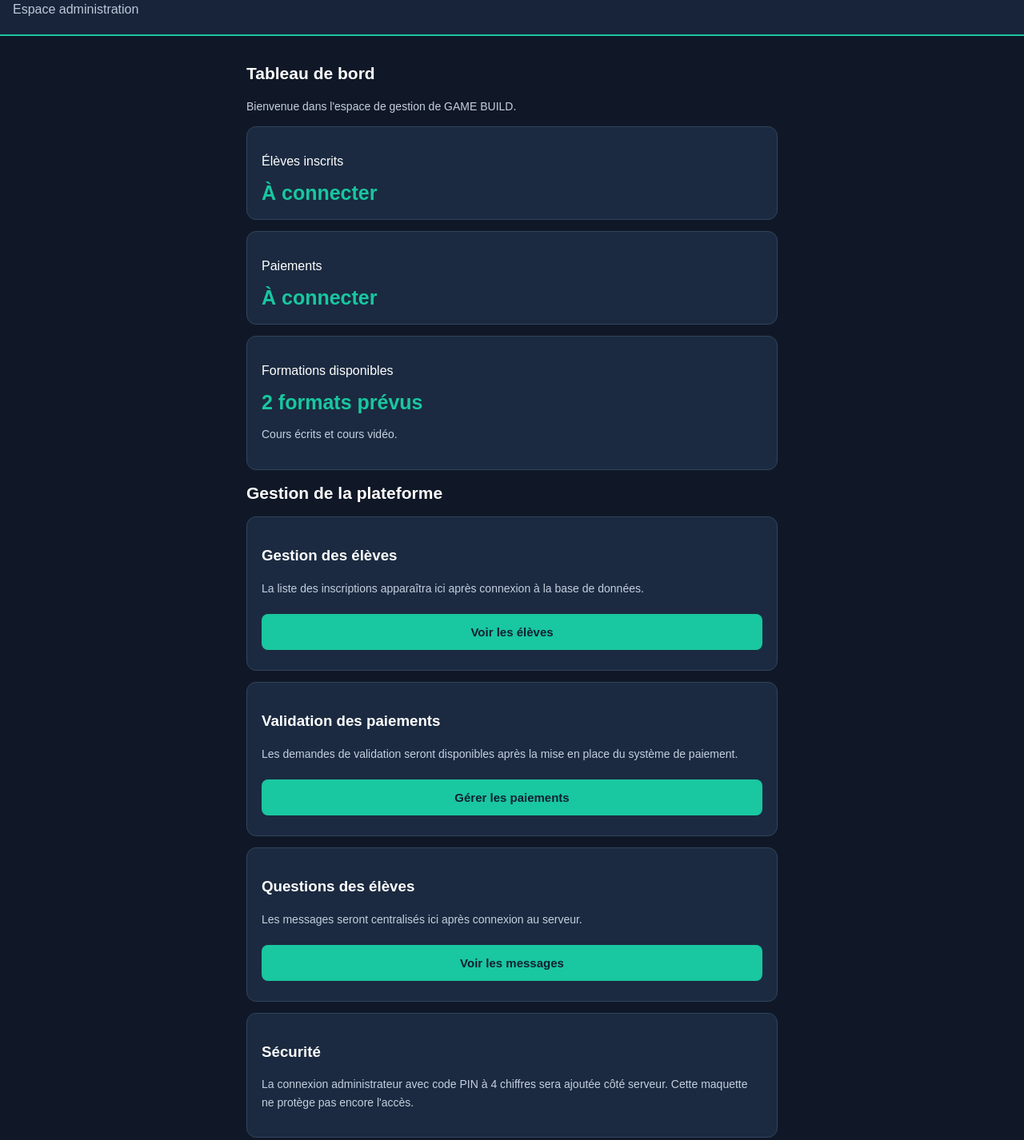
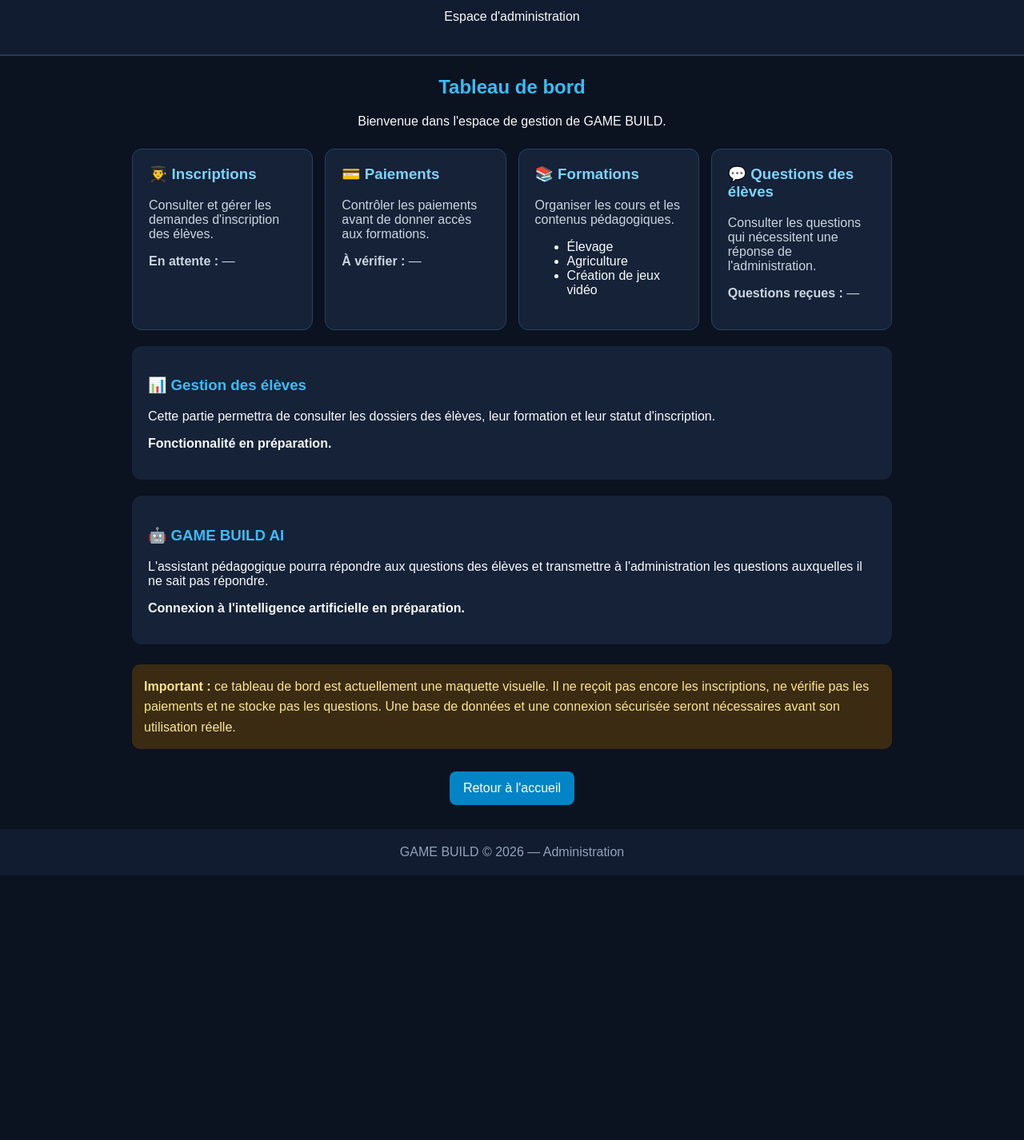
Before and after one commit to ibitokouleger-blip/game-build, a plain HTML site: page GAME_BUILD_admin.html in a window 1280 px wide. Shown: the part 63-1489 px from the top of the page at 80% size. After the commit the page ends 1158 px from the top, so only its background shows below. Drawn offline with Linux system fonts and the light colour scheme.

Commit message:
Update GAME_BUILD_admin.html

```diff
--- a/GAME_BUILD_admin.html
+++ b/GAME_BUILD_admin.html
@@ -4,53 +4,75 @@
 <head>
   <meta charset="UTF-8">
   <meta name="viewport" content="width=device-width, initial-scale=1.0">
-<title>GAME BUILD ADMIN</title>
+  <title>Administration - GAME BUILD</title>
   <style>
-*{box-sizing:border-box}
-body{
-  margin:0;
-  font-family:Arial,sans-serif;
-  background:#101827;
-  color:white;
+    * { box-sizing: border-box; }
+    body {
+      margin: 0;
+      font-family: Arial, sans-serif;
+      background: #0b1220;
+      color: #f8fafc;
     }
-header{
-  background:#17243a;
-  padding:22px 16px;
-  border-bottom:2px solid #19c7a0;
+    header {
+      background: #111c30;
+      padding: 22px 15px;
+      text-align: center;
+      border-bottom: 2px solid #263a59;
     }
-header h1{margin:0;color:#19c7a0}
-header p{margin:7px 0 0;color:#bdc9d8}
-main{padding:18px;max-width:700px;margin:auto}
-h2{font-size:21px}
-.card{
-  background:#1b2a40;
-  padding:18px;
-  border-radius:12px;
-  margin:14px 0;
-  border:1px solid #30445e;
+    header h1 { color: #38bdf8; margin: 0; }
+    .container {
+      width: 92%;
+      max-width: 950px;
+      margin: 25px auto;
     }
-.number{font-size:25px;color:#19c7a0;font-weight:bold}
-button{
-  width:100%;
-  padding:14px;
-  margin:7px 0;
-  border:0;
-  border-radius:8px;
-  background:#19c7a0;
-  color:#102033;
-  font-size:15px;
-  font-weight:bold;
+    .intro { text-align: center; margin-bottom: 25px; }
+    .intro h2 { color: #38bdf8; }
+    .grid {
+      display: grid;
+      grid-template-columns: repeat(auto-fit, minmax(210px, 1fr));
+      gap: 15px;
     }
-.note{
-  color:#c4d0df;
-  font-size:14px;
-  line-height:1.6;
+    .card {
+      background: #152238;
+      border: 1px solid #2b405e;
+      border-radius: 12px;
+      padding: 20px;
     }
-footer{
-  text-align:center;
-  padding:25px;
-  color:#9baabd;
-  font-size:12px;
+    .card h3 { color: #7dd3fc; margin-top: 0; }
+    .card p { color: #cbd5e1; }
+    .status {
+      background: #3a2b12;
+      color: #fde68a;
+      padding: 15px;
+      border-radius: 10px;
+      margin-top: 25px;
+      line-height: 1.6;
+    }
+    .section {
+      background: #152238;
+      padding: 20px;
+      border-radius: 12px;
+      margin-top: 20px;
+    }
+    .section h3 { color: #38bdf8; }
+    a {
+      color: #38bdf8;
+      text-decoration: none;
+    }
+    .button {
+      display: inline-block;
+      background: #0284c7;
+      color: white;
+      padding: 12px 17px;
+      border-radius: 8px;
+      margin-top: 12px;
+    }
+    footer {
+      text-align: center;
+      padding: 20px;
+      color: #94a3b8;
+      background: #111c30;
+      margin-top: 30px;
     }
   </style>
 </head>
@@ -58,59 +80,70 @@ footer{
 
 <header>
   <h1>GAME BUILD</h1>
-  <p>Espace administration</p>
+  <p>Espace d'administration</p>
 </header>
 
-<main>
+<main class="container">
+
+  <div class="intro">
     <h2>Tableau de bord</h2>
-  <p class="note">Bienvenue dans l'espace de gestion de GAME BUILD.</p>
+    <p>Bienvenue dans l'espace de gestion de GAME BUILD.</p>
+  </div>
+
+  <div class="grid">
 
     <div class="card">
-    <p>Élèves inscrits</p>
-    <div class="number">À connecter</div>
+      <h3>👨‍🎓 Inscriptions</h3>
+      <p>Consulter et gérer les demandes d'inscription des élèves.</p>
+      <p><strong>En attente :</strong> —</p>
     </div>
 
     <div class="card">
-    <p>Paiements</p>
-    <div class="number">À connecter</div>
+      <h3>💳 Paiements</h3>
+      <p>Contrôler les paiements avant de donner accès aux formations.</p>
+      <p><strong>À vérifier :</strong> —</p>
     </div>
 
     <div class="card">
-    <p>Formations disponibles</p>
-    <div class="number">2 formats prévus</div>
-    <p class="note">Cours écrits et cours vidéo.</p>
-  </div>
-
-  <h2>Gestion de la plateforme</h2>
-
-  <div class="card">
-    <h3>Gestion des élèves</h3>
-    <p class="note">La liste des inscriptions apparaîtra ici après connexion à la base de données.</p>
-    <button onclick="alert('La gestion des élèves sera activée après connexion au serveur.')">
-      Voir les élèves
-    </button>
+      <h3>📚 Formations</h3>
+      <p>Organiser les cours et les contenus pédagogiques.</p>
+      <ul>
+        <li>Élevage</li>
+        <li>Agriculture</li>
+        <li>Création de jeux vidéo</li>
+      </ul>
     </div>
 
     <div class="card">
-    <h3>Validation des paiements</h3>
-    <p class="note">Les demandes de validation seront disponibles après la mise en place du système de paiement.</p>
-    <button onclick="alert('La validation des paiements sera activée ultérieurement.')">
-      Gérer les paiements
-    </button>
+      <h3>💬 Questions des élèves</h3>
+      <p>Consulter les questions qui nécessitent une réponse de l'administration.</p>
+      <p><strong>Questions reçues :</strong> —</p>
     </div>
 
-  <div class="card">
-    <h3>Questions des élèves</h3>
-    <p class="note">Les messages seront centralisés ici après connexion au serveur.</p>
-    <button onclick="alert('La messagerie sera activée ultérieurement.')">
-      Voir les messages
-    </button>
   </div>
 
-  <div class="card">
-    <h3>Sécurité</h3>
-    <p class="note">La connexion administrateur avec code PIN à 4 chiffres sera ajoutée côté serveur. Cette maquette ne protège pas encore l'accès.</p>
+  <div class="section">
+    <h3>📊 Gestion des élèves</h3>
+    <p>Cette partie permettra de consulter les dossiers des élèves, leur formation et leur statut d'inscription.</p>
+    <p><strong>Fonctionnalité en préparation.</strong></p>
   </div>
+
+  <div class="section">
+    <h3>🤖 GAME BUILD AI</h3>
+    <p>L'assistant pédagogique pourra répondre aux questions des élèves et transmettre à l'administration les questions auxquelles il ne sait pas répondre.</p>
+    <p><strong>Connexion à l'intelligence artificielle en préparation.</strong></p>
+  </div>
+
+  <div class="status">
+    <strong>Important :</strong> ce tableau de bord est actuellement une maquette visuelle.
+    Il ne reçoit pas encore les inscriptions, ne vérifie pas les paiements et ne stocke pas les questions.
+    Une base de données et une connexion sécurisée seront nécessaires avant son utilisation réelle.
+  </div>
+
+  <p style="text-align:center;">
+    <a class="button" href="index.html">Retour à l'accueil</a>
+  </p>
+
 </main>
 
 <footer>
```
Lines whose indentation alone changed are shown as unchanged.
